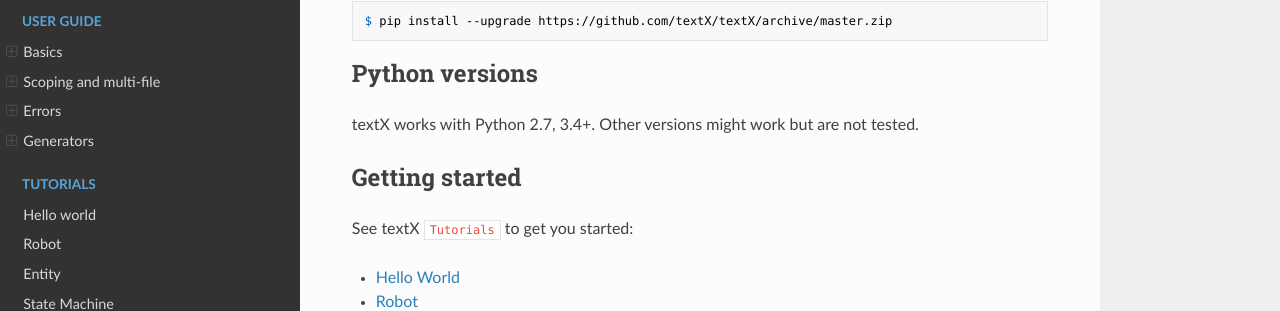
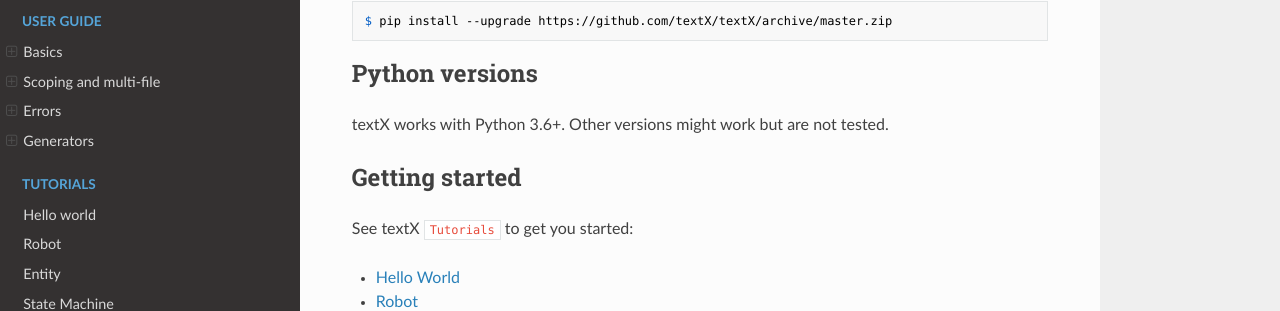
Before and after one commit to textX/textX, an MkDocs documentation site: the page built from docs/index.md, in a window 1280 px wide and 900 px high, scrolled down 3001 px. Shown: the part 143-454 px from the top of the window. Built offline with MkDocs 1.6.1, drawn with Linux system fonts in a browser that asks for light colours; nearby versions of some CDN libraries; comment, search, counter and statistics services are not loaded.

Commit message:
Drop support for deprecated Python versions

```diff
--- a/docs/index.md
+++ b/docs/index.md
@@ -148,8 +148,7 @@
 
 ## Python versions
 
-textX works with Python 2.7, 3.4+. Other versions might work but are not
-tested.
+textX works with Python 3.6+. Other versions might work but are not tested.
 
 ## Getting started
 
--- a/setup.cfg
+++ b/setup.cfg
@@ -18,14 +18,11 @@
     Topic :: Software Development :: Libraries :: Python Modules
     License :: OSI Approved :: MIT License
     Operating System :: OS Independent
-    Programming Language :: Python :: 2
-    Programming Language :: Python :: 2.7
     Programming Language :: Python :: 3
-    Programming Language :: Python :: 3.4
-    Programming Language :: Python :: 3.5
     Programming Language :: Python :: 3.6
     Programming Language :: Python :: 3.7
     Programming Language :: Python :: 3.8
+    Programming Language :: Python :: 3.9
 
 [options]
 packages = textx, textx.scoping, textx.cli
```
Also changed, not shown: CONTRIBUTING.md (+2 -2 lines), README.md (+1 -1 lines).
